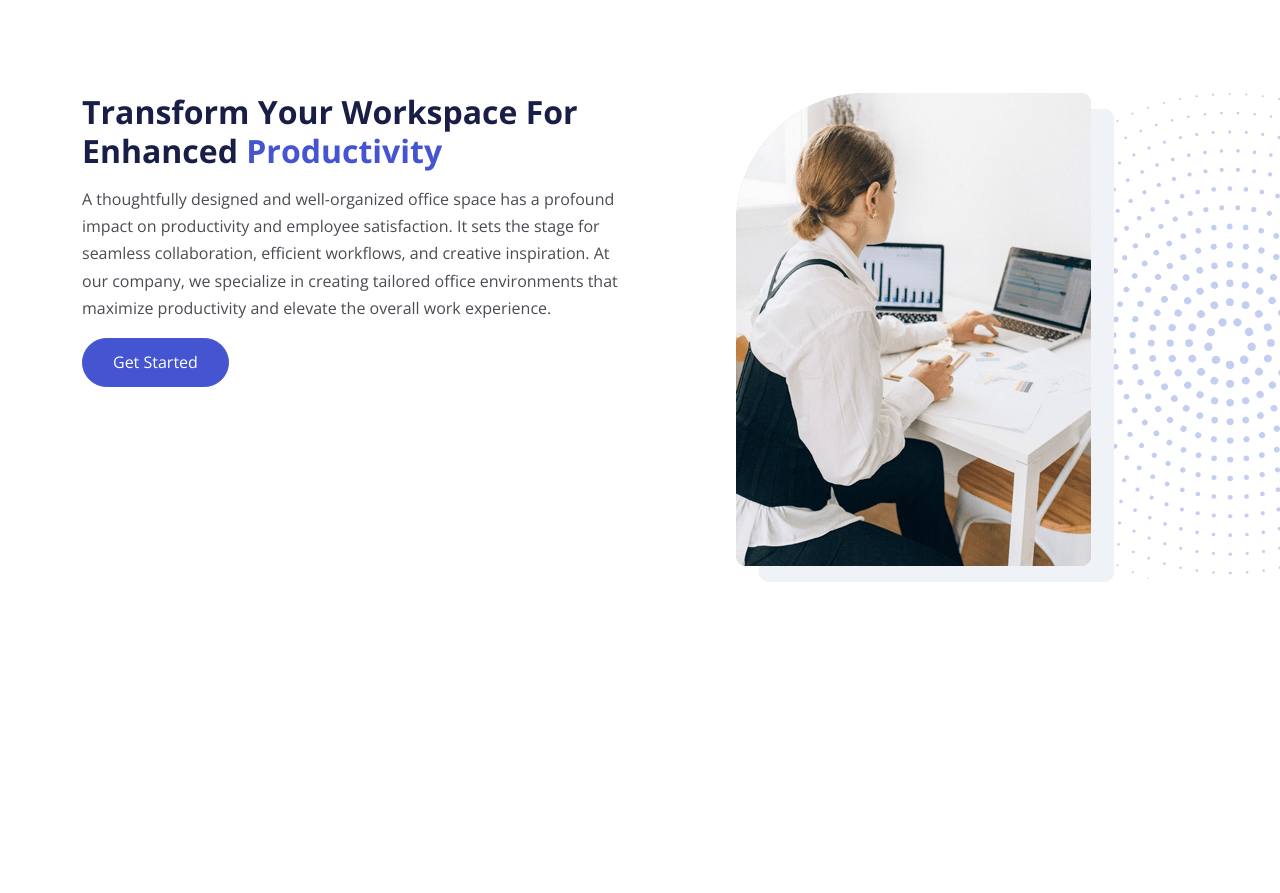
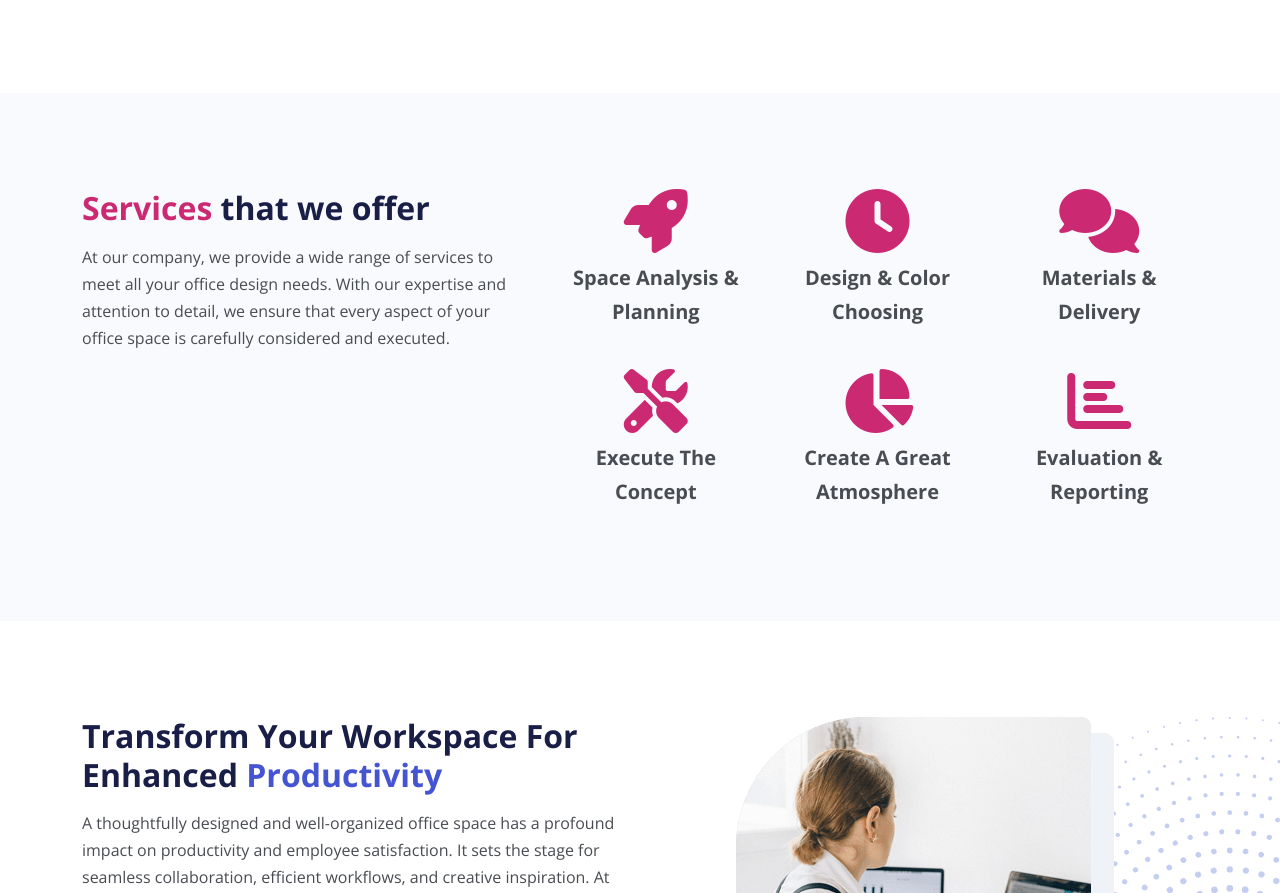
Before and after one commit to elvan/office-website-html-css-bootstrap-5, a website: page index.html in a window 1280 px wide. Shown: the part 2082-2975 px from the top of the page. Before the commit the page ends 2760 px from the top, so only its background shows below. Drawn offline with nearby package versions, Linux system fonts and the light colour scheme; files that its build step writes are made by us from their sources.

Commit message:
services section

```diff
--- a/index.html
+++ b/index.html
@@ -171,6 +171,54 @@
       </div>
     </section>
 
+    <!-- Services -->
+    <section id="services" class="services bg-light py-6">
+      <div class="container">
+        <div class="row">
+          <div class="col-lg-5">
+            <div class="text-container text-center text-lg-start">
+              <h2><span class="text-secondary">Services</span> that we offer</h2>
+              <p>
+                At our company, we provide a wide range of services to meet all your office design
+                needs. With our expertise and attention to detail, we ensure that every aspect of
+                your office space is carefully considered and executed.
+              </p>
+            </div>
+          </div>
+          <div class="col-lg-7">
+            <div class="row mb-4">
+              <div class="col-md-4 d-flex flex-column align-items-center text-center">
+                <i class="fas fa-rocket fa-4x text-secondary mb-2"></i>
+                <p class="fs-5 fw-bold">Space Analysis & Planning</p>
+              </div>
+              <div class="col-md-4 d-flex flex-column align-items-center text-center">
+                <i class="fas fa-clock fa-4x text-secondary mb-2"></i>
+                <p class="fs-5 fw-bold">Design & Color Choosing</p>
+              </div>
+              <div class="col-md-4 d-flex flex-column align-items-center text-center">
+                <i class="fas fa-comments fa-4x text-secondary mb-2"></i>
+                <p class="fs-5 fw-bold">Materials & Delivery</p>
+              </div>
+            </div>
+            <div class="row">
+              <div class="col-md-4 d-flex flex-column align-items-center text-center">
+                <i class="fas fa-tools fa-4x text-secondary mb-2"></i>
+                <p class="fs-5 fw-bold">Execute The Concept</p>
+              </div>
+              <div class="col-md-4 d-flex flex-column align-items-center text-center">
+                <i class="fas fa-chart-pie fa-4x text-secondary mb-2"></i>
+                <p class="fs-5 fw-bold">Create A Great Atmosphere</p>
+              </div>
+              <div class="col-md-4 d-flex flex-column align-items-center text-center">
+                <i class="fas fa-chart-bar fa-4x text-secondary mb-2"></i>
+                <p class="fs-5 fw-bold">Evaluation & Reporting</p>
+              </div>
+            </div>
+          </div>
+        </div>
+      </div>
+    </section>
+
     <!-- Details 2 -->
     <section class="details-2 position-relative my-6 overflow-hidden">
       <img src="images/decoration-star.svg" alt="" class="decoration-star position-absolute" />
```
